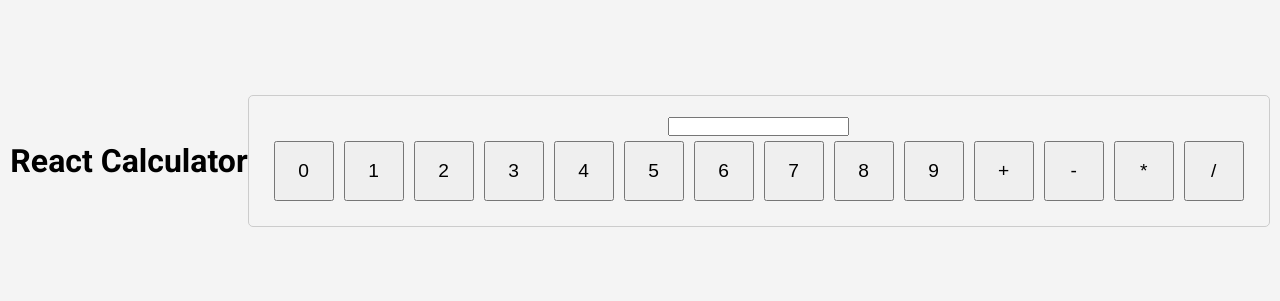
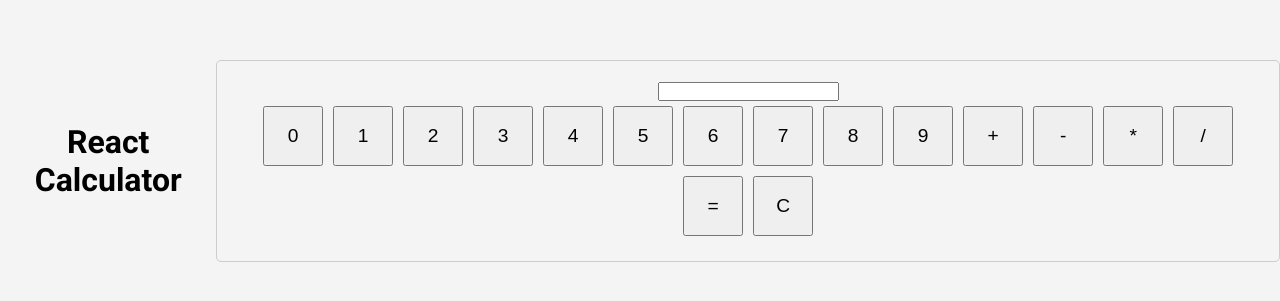
Before and after one commit to Mzhgn/React-Calculator, a React (Create React App) app: page / in a window 1280 px wide. Shown: the part 239-540 px from the top of the page. Built offline with nearby package versions, Linux system fonts and the light colour scheme.

Commit message:
adding special buttons

```diff
--- a/src/components/Calculator.js
+++ b/src/components/Calculator.js
@@ -37,6 +37,9 @@
             {op}
           </button>
         ))}
+
+        <button onClick={handleCalculate}>=</button>
+        <button onClick={handleClear}>C</button>
       </div>
     </div>
   );
```
